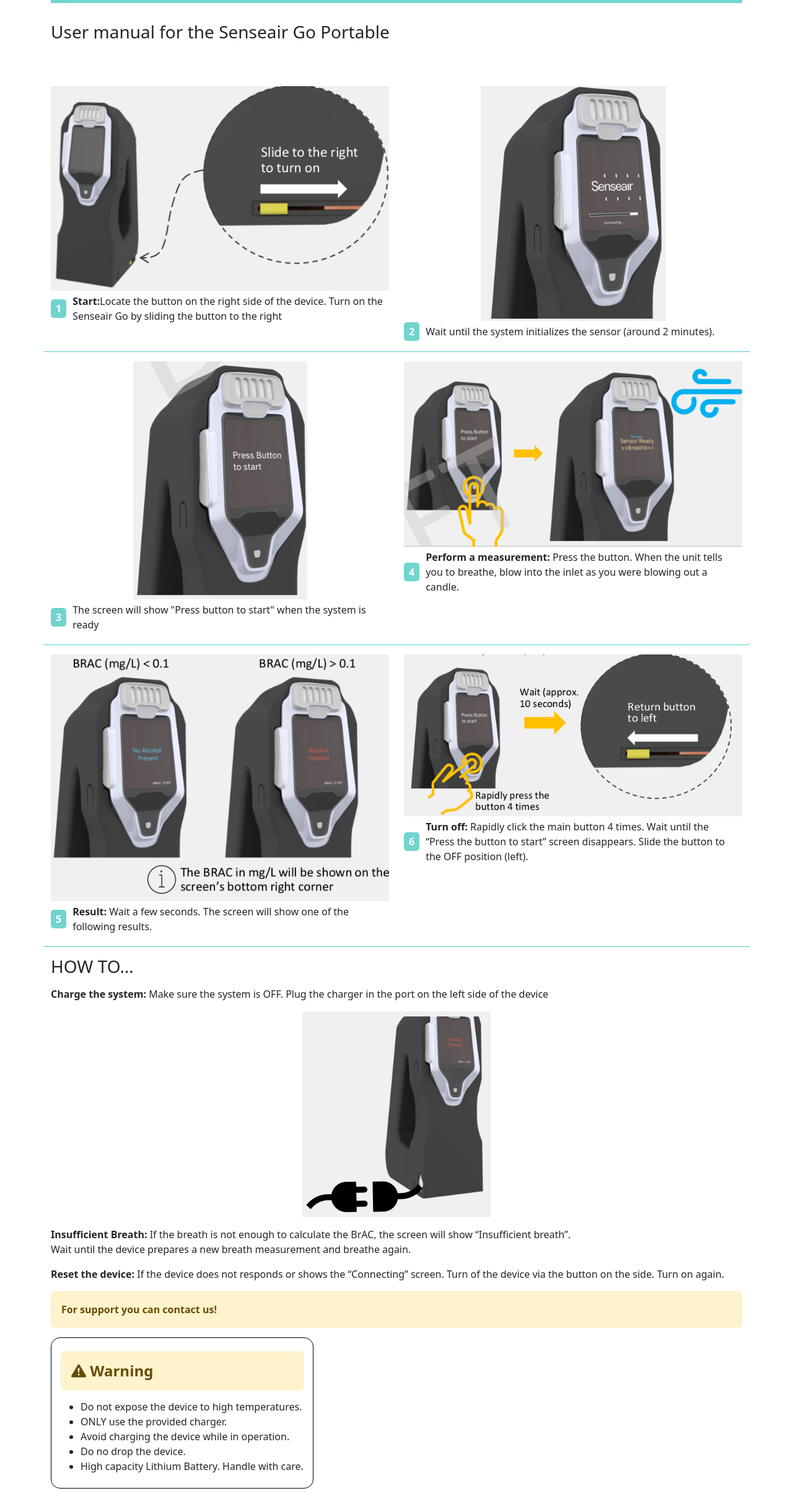
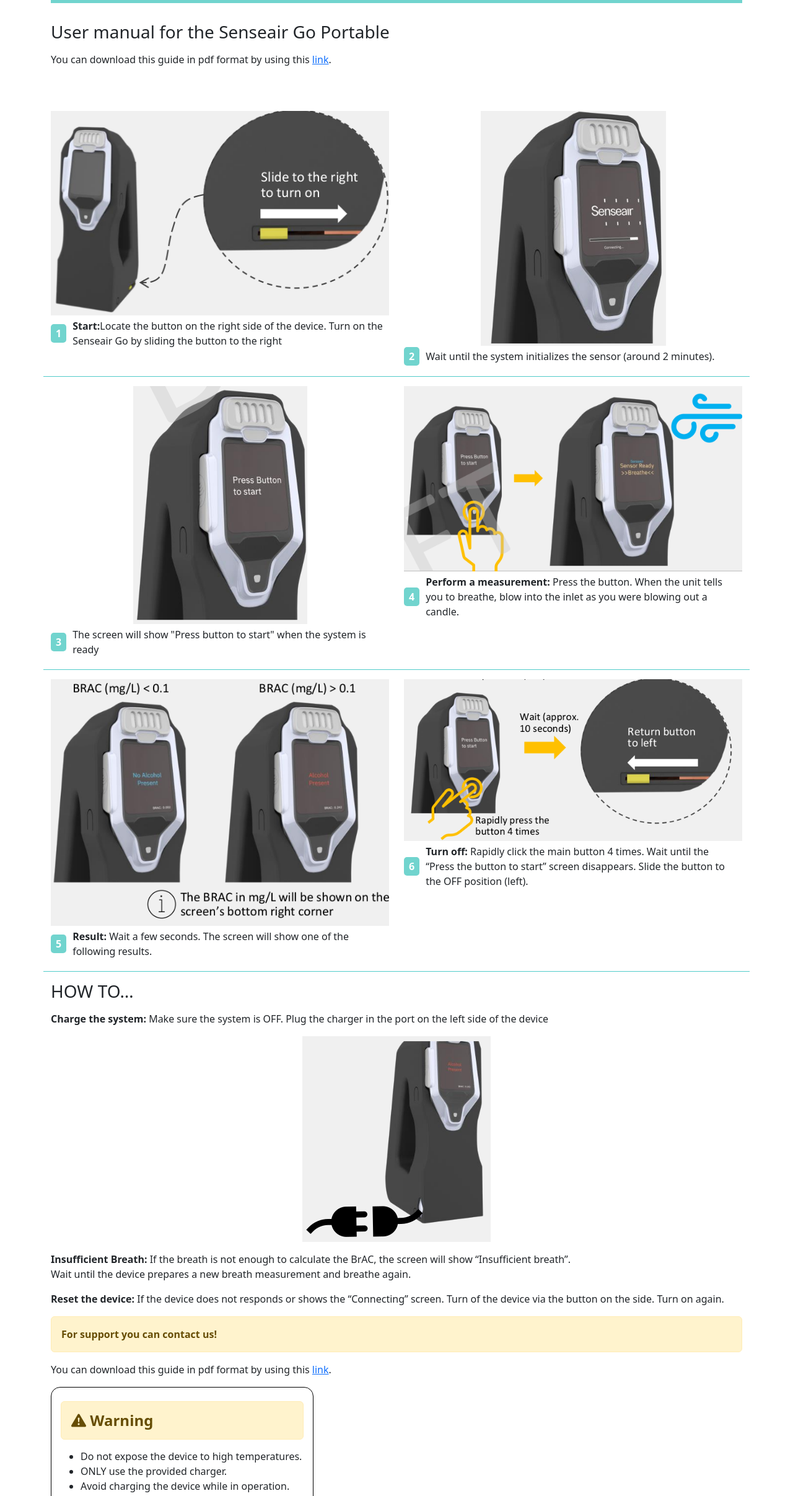
Before and after one commit to ctlup/panacea_police_cm, a website: page static/alcohol-test/index.html in a window 1280 px wide. Shown: the part 131-2545 px from the top of the page at 62% size. Drawn offline with nearby package versions, Linux system fonts and the light colour scheme.

Commit message:
added more links to pdf

```diff
--- a/static/alcohol-test/index.html
+++ b/static/alcohol-test/index.html
@@ -37,6 +37,7 @@
         <main class="main">
 
             <h3 class="title">User manual for the Senseair Go Portable</h4>
+            <p>You can download this guide in pdf format by using this <a target="_blank" href="./assets/UMA_ssgo_portable.pdf">link</a>.</p>
             <div class="tile-row">
                 <div class="row">
                     <div class="col-md-6 col-lg-6">
@@ -117,7 +118,7 @@
                 <p class="alert alert-warning">
                     <strong>For support you can contact us!</strong>
                 </p>
-
+                <p>You can download this guide in pdf format by using this <a target="_blank" href="./assets/UMA_ssgo_portable.pdf">link</a>.</p>
             </div>
 
             <div class="warning-box">
```
